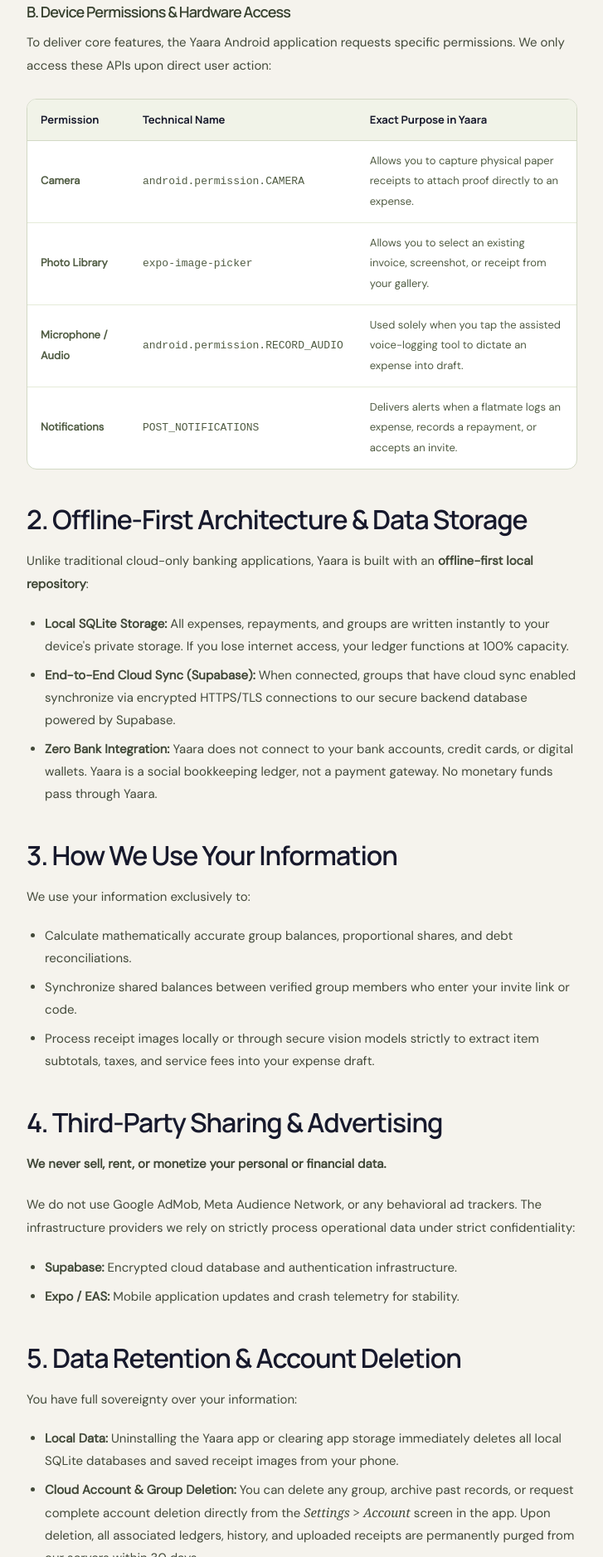
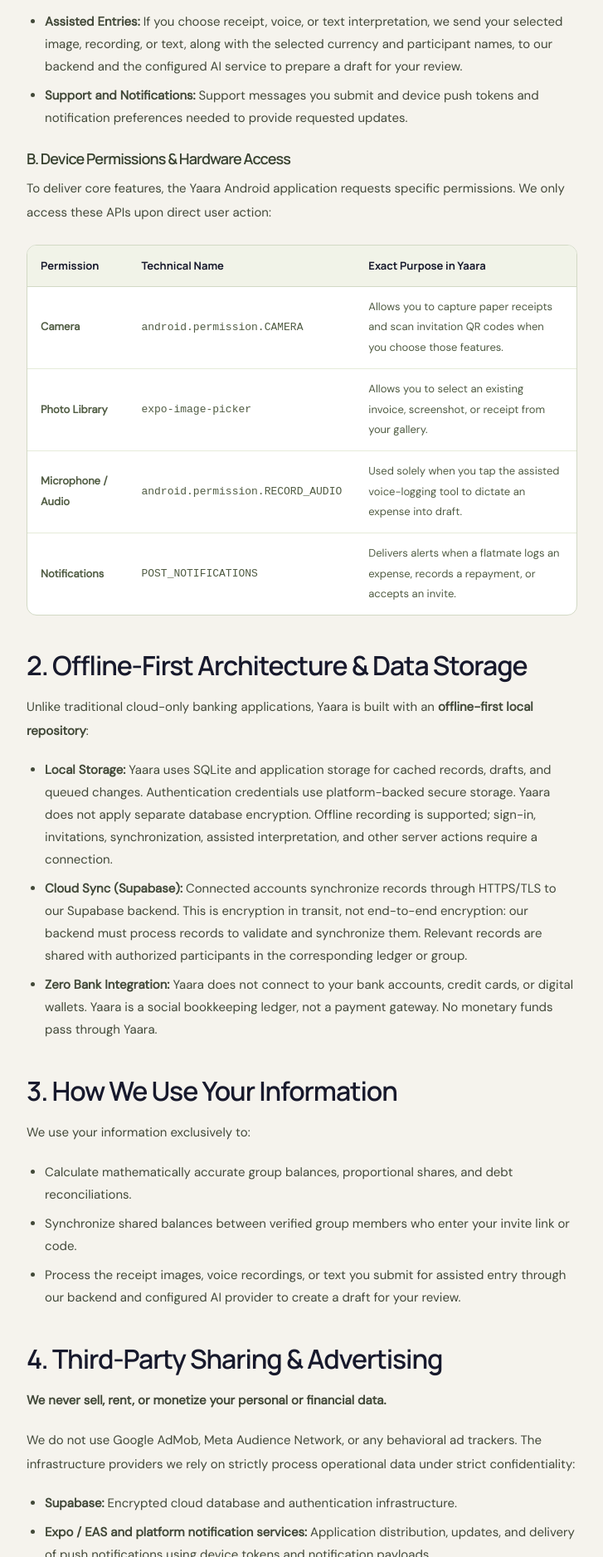
Before and after one commit to abdullah0300/yaara-website, a plain HTML site: page privacy.html in a window 1280 px wide. Shown: the part 923-2800 px from the top of the page at 83% size, without its empty margins (276-1003 px from the left). Drawn offline with Linux system fonts and the light colour scheme.

Commit message:
fix: align privacy disclosures with app data handling

```diff
--- a/privacy.html
+++ b/privacy.html
@@ -155,7 +155,7 @@
 
   <div class="privacy-body">
     <div class="privacy-highlight">
-      <strong>In Summary:</strong> Yaara is an offline-first shared ledger app developed by <strong>Webcraftio</strong>. Your personal financial records, expense logs, and group balances are stored locally on your device in an encrypted SQLite database. We do not sell your personal data, we do not run third-party advertising networks, and we do not track your financial transactions.
+      <strong>In Summary:</strong> Yaara is a shared ledger app developed by <strong>Webcraftio</strong>. It stores records on your device and, for connected accounts, processes and synchronizes records through our backend. Local application storage is not separately encrypted by Yaara. We do not sell your personal data or run third-party advertising networks. Yaara records the expenses and repayments you enter; it does not move money or connect to bank accounts.
     </div>
 
     <h2>1. Information We Collect</h2>
@@ -166,6 +166,8 @@
       <li><strong>Account Details:</strong> When you choose to connect with friends via cloud sync, you may provide an email address or display name. Using Yaara completely offline requires no account creation whatsoever.</li>
       <li><strong>Ledger &amp; Financial Records:</strong> Expense titles (e.g., "Supermarket", "Internet Bill"), monetary amounts, dates, split proportions, and notes entered into your groups.</li>
       <li><strong>Receipt Photos:</strong> Photos or camera captures of paper receipts that you voluntarily attach to an expense for bookkeeping proof.</li>
+      <li><strong>Assisted Entries:</strong> If you choose receipt, voice, or text interpretation, we send your selected image, recording, or text, along with the selected currency and participant names, to our backend and the configured AI service to prepare a draft for your review.</li>
+      <li><strong>Support and Notifications:</strong> Support messages you submit and device push tokens and notification preferences needed to provide requested updates.</li>
     </ul>
 
     <h3>B. Device Permissions &amp; Hardware Access</h3>
@@ -184,7 +186,7 @@
           <tr>
             <td><strong>Camera</strong></td>
             <td><code>android.permission.CAMERA</code></td>
-            <td>Allows you to capture physical paper receipts to attach proof directly to an expense.</td>
+            <td>Allows you to capture paper receipts and scan invitation QR codes when you choose those features.</td>
           </tr>
           <tr>
             <td><strong>Photo Library</strong></td>
@@ -208,8 +210,8 @@
     <h2>2. Offline-First Architecture &amp; Data Storage</h2>
     <p>Unlike traditional cloud-only banking applications, Yaara is built with an <strong>offline-first local repository</strong>:</p>
     <ul>
-      <li><strong>Local SQLite Storage:</strong> All expenses, repayments, and groups are written instantly to your device's private storage. If you lose internet access, your ledger functions at 100% capacity.</li>
-      <li><strong>End-to-End Cloud Sync (Supabase):</strong> When connected, groups that have cloud sync enabled synchronize via encrypted HTTPS/TLS connections to our secure backend database powered by Supabase.</li>
+      <li><strong>Local Storage:</strong> Yaara uses SQLite and application storage for cached records, drafts, and queued changes. Authentication credentials use platform-backed secure storage. Yaara does not apply separate database encryption. Offline recording is supported; sign-in, invitations, synchronization, assisted interpretation, and other server actions require a connection.</li>
+      <li><strong>Cloud Sync (Supabase):</strong> Connected accounts synchronize records through HTTPS/TLS to our Supabase backend. This is encryption in transit, not end-to-end encryption: our backend must process records to validate and synchronize them. Relevant records are shared with authorized participants in the corresponding ledger or group.</li>
       <li><strong>Zero Bank Integration:</strong> Yaara does not connect to your bank accounts, credit cards, or digital wallets. Yaara is a social bookkeeping ledger, not a payment gateway. No monetary funds pass through Yaara.</li>
     </ul>
 
@@ -218,7 +220,7 @@
     <ul>
       <li>Calculate mathematically accurate group balances, proportional shares, and debt reconciliations.</li>
       <li>Synchronize shared balances between verified group members who enter your invite link or code.</li>
-      <li>Process receipt images locally or through secure vision models strictly to extract item subtotals, taxes, and service fees into your expense draft.</li>
+      <li>Process the receipt images, voice recordings, or text you submit for assisted entry through our backend and configured AI provider to create a draft for your review.</li>
     </ul>
 
     <h2>4. Third-Party Sharing &amp; Advertising</h2>
@@ -226,15 +228,21 @@
     <p>We do not use Google AdMob, Meta Audience Network, or any behavioral ad trackers. The infrastructure providers we rely on strictly process operational data under strict confidentiality:</p>
     <ul>
       <li><strong>Supabase:</strong> Encrypted cloud database and authentication infrastructure.</li>
-      <li><strong>Expo / EAS:</strong> Mobile application updates and crash telemetry for stability.</li>
+      <li><strong>Expo / EAS and platform notification services:</strong> Application distribution, updates, and delivery of push notifications using device tokens and notification payloads.</li>
+      <li><strong>Google Gemini:</strong> The configured assisted-entry integration uses Google's Gemini service to interpret entries you choose to submit. Availability depends on server configuration. Avoid including information that is unnecessary for the entry.</li>
     </ul>
 
     <h2>5. Data Retention &amp; Account Deletion</h2>
     <p>You have full sovereignty over your information:</p>
     <ul>
-      <li><strong>Local Data:</strong> Uninstalling the Yaara app or clearing app storage immediately deletes all local SQLite databases and saved receipt images from your phone.</li>
-      <li><strong>Cloud Account &amp; Group Deletion:</strong> You can delete any group, archive past records, or request complete account deletion directly from the <em>Settings &gt; Account</em> screen in the app. Upon deletion, all associated ledgers, history, and uploaded receipts are permanently purged from our servers within 30 days.</li>
+      <li><strong>Local Data:</strong> Clearing application storage or uninstalling normally removes the app's local data. Files you export, images you save elsewhere, and operating-system backups may remain outside the app.</li>
+      <li><strong>Cloud Account Deletion:</strong> Open <em>Settings &gt; Account &amp; security &gt; Delete my account</em>, review the retention notice, type DELETE, and confirm. You may need to transfer ownership of groups with other signed-in members first. Account deletion removes your sign-in identity and access. It does not erase every shared ledger entry.</li>
+      <li><strong>Shared Record Retention:</strong> Shared financial history is retained with anonymized participant labels so other participants can keep their records. Original notes, saved messages, and shared receipts may still contain names or other information. These shared records are not covered by a promise of complete deletion within 30 days. Contact us with a specific data-removal request so we can assess it.</li>
     </ul>
+
+    <h3 id="account-deletion">Request Yaara account or data deletion on the web</h3>
+    <p>You can request deletion without using the app. Email <a href="mailto:contact@yaara.webcraftio.com?subject=Yaara%20account%20deletion%20request">contact@yaara.webcraftio.com</a> with the subject <strong>Yaara account deletion request</strong>, preferably from the email address registered to your Yaara account. State whether you want your account deleted or want specific data removed. Never send your password, authentication codes, or full financial history. Webcraftio may ask you to verify ownership before acting.</p>
+    <p>Account deletion removes your sign-in identity and access. The shared-history retention described above also applies to web requests. Records downloaded or retained by other participants and files exported outside Yaara cannot be removed from their devices by deleting your account.</p>
 
     <h2>6. Children's Privacy</h2>
     <p>Yaara is not directed at children under the age of 13. We do not knowingly collect personal identifiable information from children. If you believe a child has provided us with personal information, please contact us and we will promptly remove it.</p>
```
